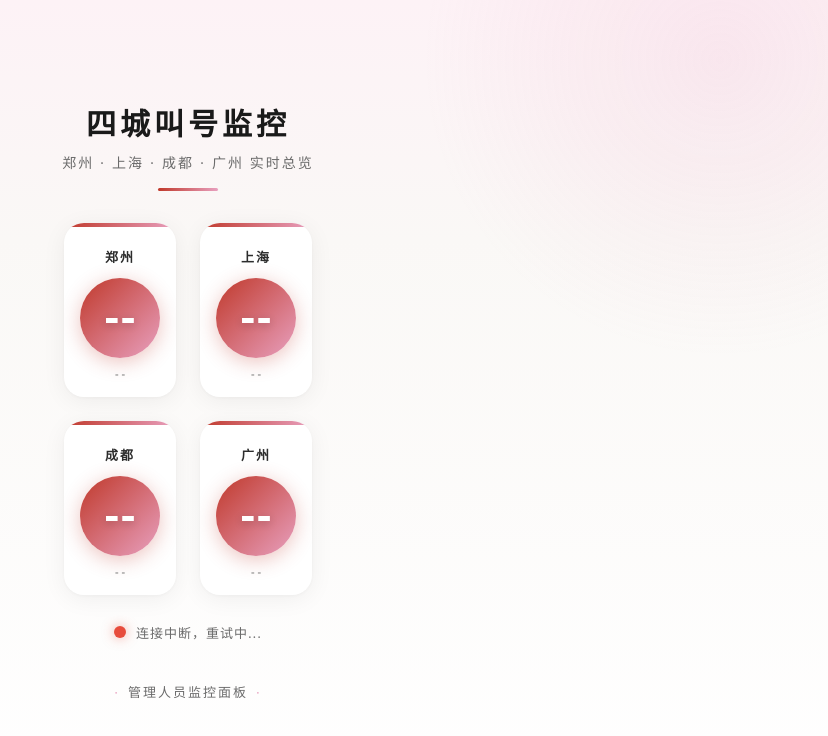
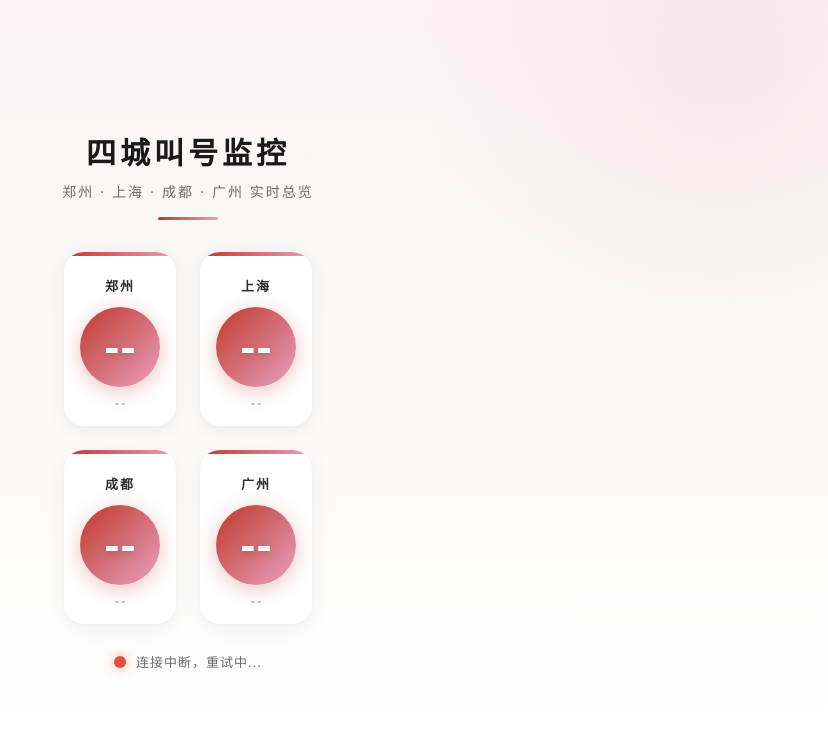
Before and after one commit to yyym4444/-queue-system, a website: page public/monitor.html in a window 1280 px wide. Shown: the whole page, without its empty margins (452-1280 px from the left). Drawn offline with Linux system fonts and the light colour scheme; no server answers.

Commit message:
移除监控页底部文字

```diff
--- a/public/monitor.html
+++ b/public/monitor.html
@@ -43,9 +43,6 @@
       </div>
     </main>
 
-    <footer>
-      <p>管理人员监控面板</p>
-    </footer>
   </div>
 
   <script>
```
